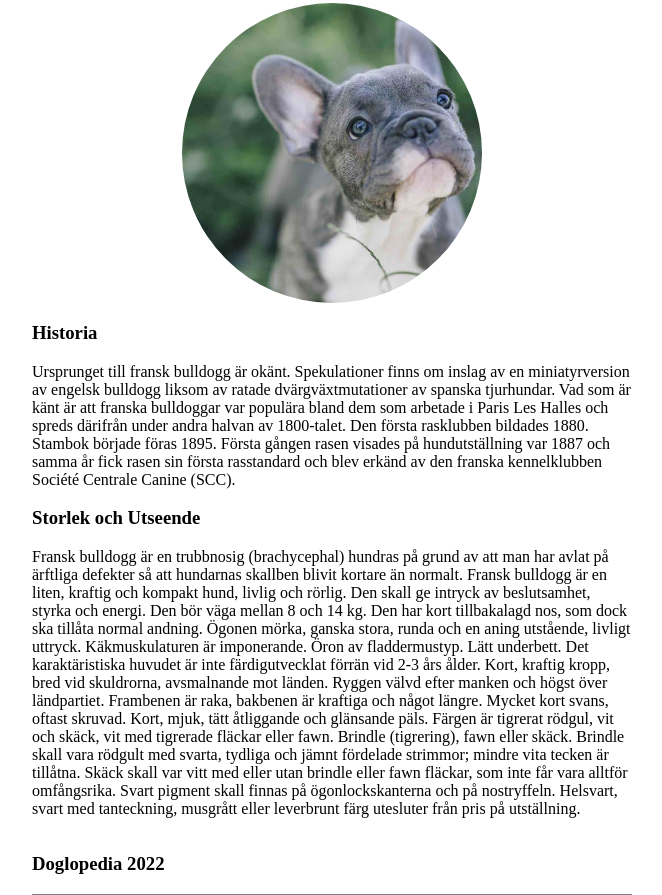
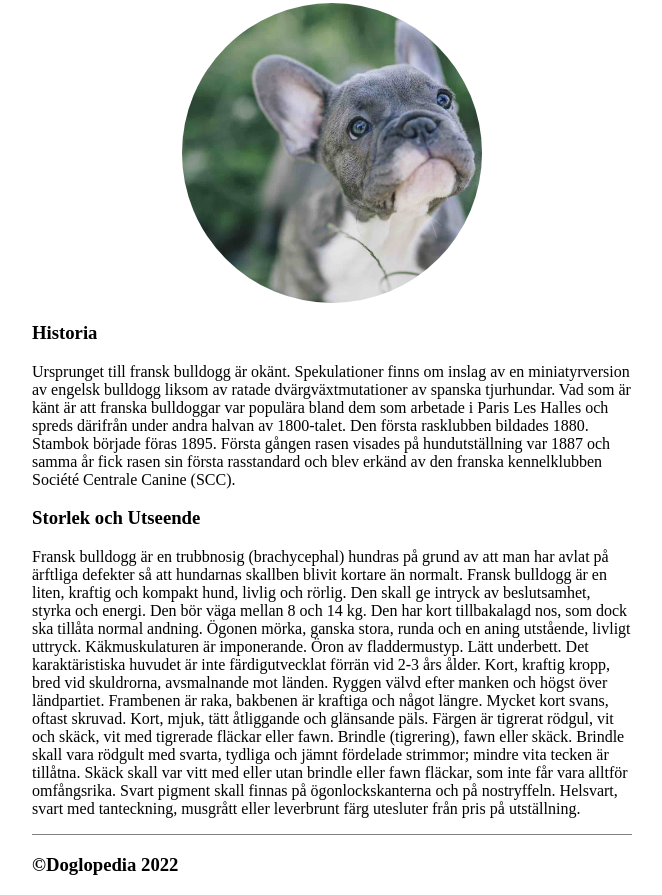
Before and after one commit to wilmajohanna/Doglopedia, a plain HTML site: page index.html in a window 1280 px wide. Shown: the part 218-1113 px from the top of the page, without its empty margins (308-970 px from the left). Drawn offline with Linux system fonts and the light colour scheme.

Commit message:
footer
Finslipade footer koden i HTML
la in copyright tecknet samt en class för att jag ska kunna justera texten i CSS

```diff
--- a/index.html
+++ b/index.html
@@ -77,9 +77,10 @@
 </body>
 
 <footer>
-    <h3>Doglopedia 2022</h3>
+
 </footer>
 
+<h3 class="dog">©Doglopedia 2022</h3>
 
 
 </html>
```
